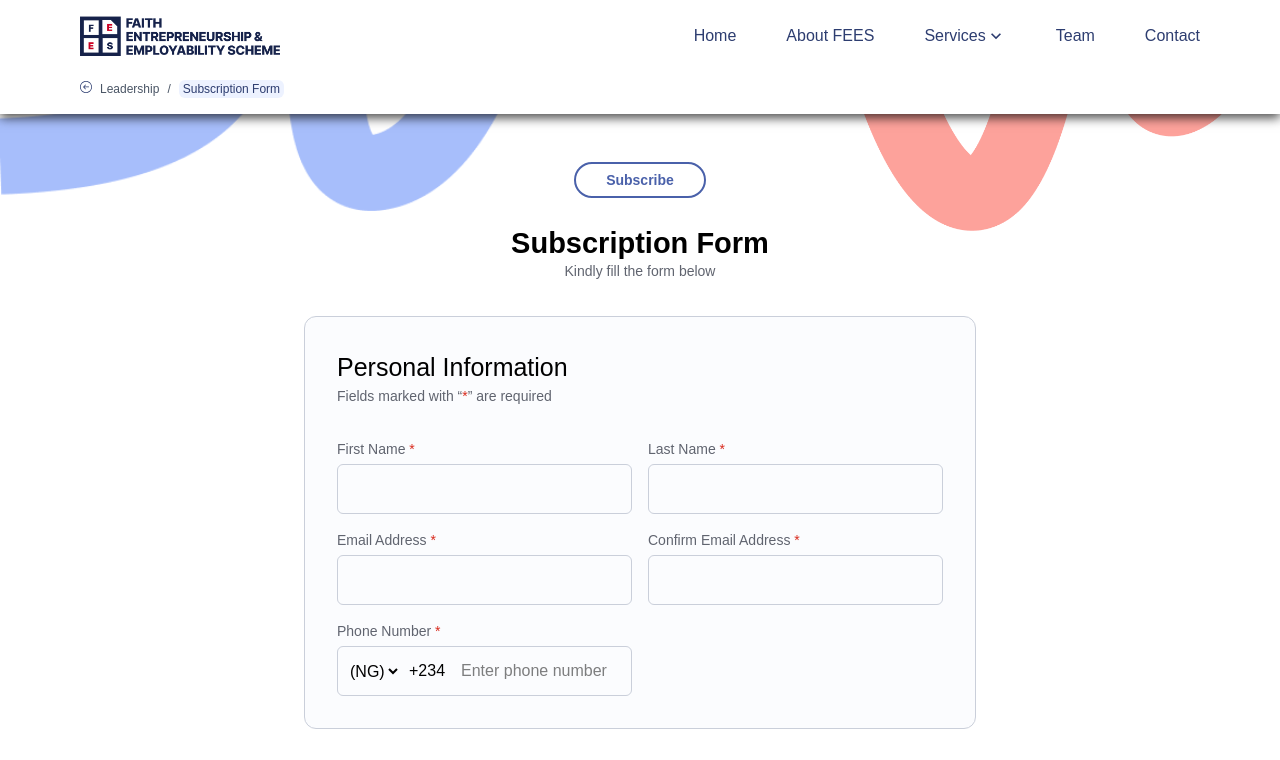
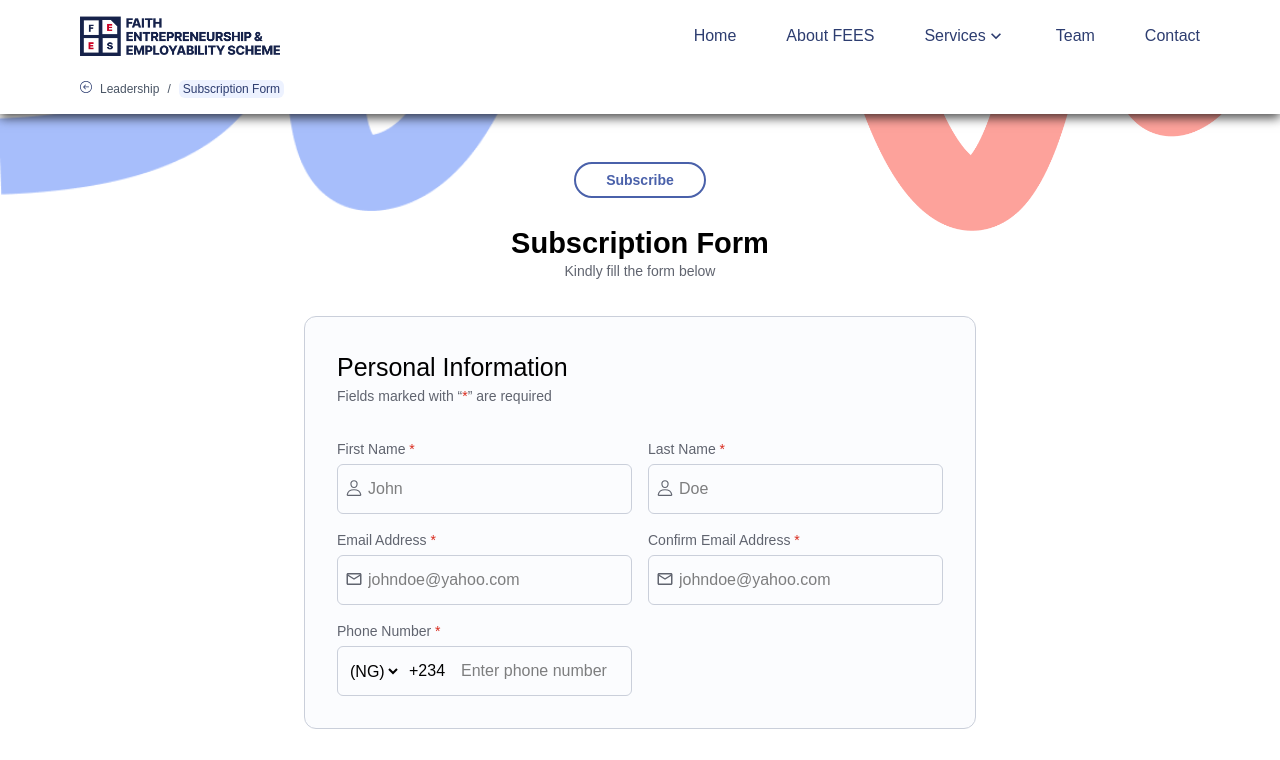
Before and after one commit to Afolabi-Ridwan/fees, a React (Vite) app: page /subscription-page in a window 1280 px wide. Shown: the top 760 px of the page. Built offline with nearby package versions, Linux system fonts and the light colour scheme.

Commit message:
add input icons and placeholders

```diff
--- a/src/pages/Forms/FormTemplate.tsx
+++ b/src/pages/Forms/FormTemplate.tsx
@@ -5,6 +5,8 @@ import ConversionLayout from "../../components/Layout/ConversionLayout";
 import Button from "../../components/Button/Button";
 import { Crown, Puzzle } from "lucide-react";
 import { useNavigate } from "react-router";
+import { MdOutlineEmail } from "react-icons/md";
+import { IoPersonOutline } from "react-icons/io5";
 
 type formDataType = {
     firstName: string;
@@ -101,13 +103,19 @@ const FormTemplate = ({ heading, formType, formData, setFormData }: {
                                 <label className="block text-gray text-[14px] font-medium mb-1">
                                     First Name <span className="text-asteriskRed">*</span>
                                 </label>
-                                <input type="text" name="firstName" value={formData.firstName} onChange={handleChange} className="w-full border-inputBorder h-[50px] text-[16px] border rounded-md py-2 px-[10px] " required />
+                                <div className="w-full h-full relative">
+                                    <input type="text" name="firstName" value={formData.firstName} placeholder="John" onChange={handleChange} className="w-full border-inputBorder h-[50px] text-[16px] border rounded-md py-2 px-[30px] " required />
+                                    <IoPersonOutline className="absolute top-[20%] text-[18px] ml-2 text-gray" />
+                                </div>
                             </div>
                             <div>
                                 <label className="block text-gray text-[14px] font-medium mb-1">
                                     Last Name <span className="text-asteriskRed">*</span>
                                 </label>
-                                <input type="text" name="lastName" value={formData.lastName} onChange={handleChange} className="w-full border-inputBorder h-[50px] text-[16px] border rounded-md py-2 px-[10px]" required />
+                                <div className="w-full h-full relative">
+                                    <input type="text" name="lastName" placeholder="Doe" value={formData.lastName} onChange={handleChange} className="w-full border-inputBorder h-[50px] text-[16px] border rounded-md py-2 px-[30px]" required />
+                                    <IoPersonOutline className="absolute top-[20%] text-[18px] ml-2 text-gray" />
+                                </div>
                             </div>
                         </div>
 
@@ -116,13 +124,20 @@ const FormTemplate = ({ heading, formType, formData, setFormData }: {
                                 <label className="block text-gray text-[14px] font-medium mb-1">
                                     Email Address <span className="text-asteriskRed">*</span>
                                 </label>
-                                <input type="email" name="email" value={formData.email} onChange={handleChange} className="w-full border-inputBorder h-[50px] text-[16px] border rounded-md py-2 px-[10px]" required />
+                                <div className="w-full h-full relative">
+                                    <input type="email" name="email" placeholder="johndoe@yahoo.com" value={formData.email} onChange={handleChange} className="w-full border-inputBorder h-[50px] text-[16px] border rounded-md py-2 px-[30px]" required />
+                                    <MdOutlineEmail className="absolute top-[20%] text-[18px] ml-2 text-gray" />
+                                </div>
                             </div>
-                            <div>
+                            <div >
                                 <label className="block text-gray text-[14px] font-medium mb-1">
                                     Confirm Email Address <span className="text-asteriskRed">*</span>
                                 </label>
-                                <input type="email" name="confirmEmail" value={formData.confirmEmail} onChange={handleChange} className="w-full border-inputBorder h-[50px] text-[16px] border rounded-md py-2 px-[10px]" required />
+                                <div className="w-full h-full relative">
+                                    <input type="email" name="confirmEmail" placeholder="johndoe@yahoo.com" value={formData.confirmEmail} onChange={handleChange} className="w-full border-inputBorder h-[50px] text-[16px] border rounded-md py-2 px-[30px]" required />
+                                    <MdOutlineEmail className="absolute top-[20%] text-[18px] ml-2 text-gray" />
+                                </div>
+
                             </div>
                         </div>
 
```
